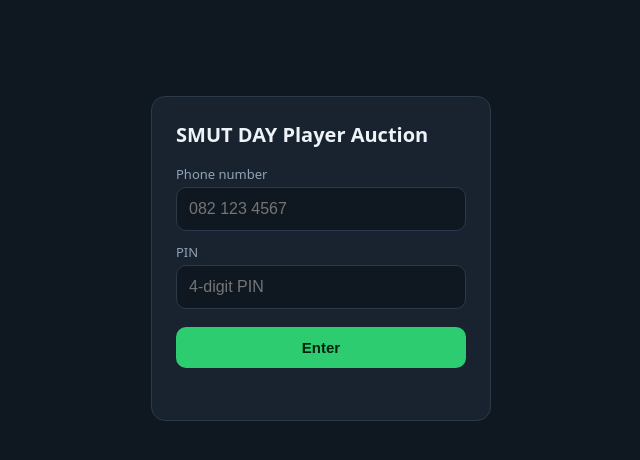
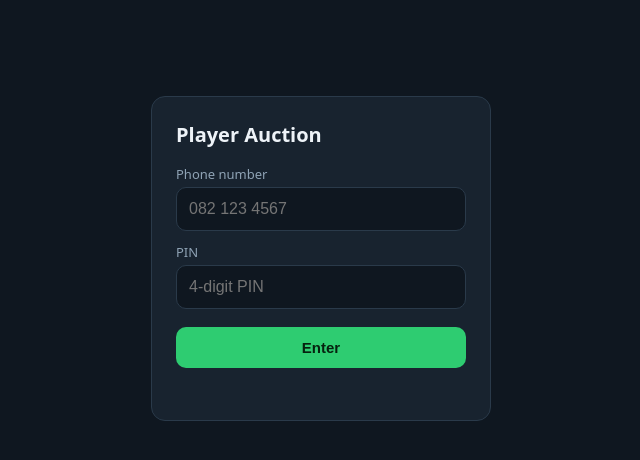
Before and after one commit to KalvinEP/AuctionTime, a website: page public/index.html in a window 1280 px wide. Shown: the whole page, without its empty margins (319-959 px from the left). Drawn offline with Linux system fonts and the light colour scheme.

Commit message:
Add files via upload

```diff
--- a/public/index.html
+++ b/public/index.html
@@ -3,7 +3,7 @@
 <head>
 <meta charset="utf-8">
 <meta name="viewport" content="width=device-width,initial-scale=1">
-<title>SMUT DAY Player Auction</title>
+<title>Player Auction</title>
 <style>
   :root{--bg:#0f1720;--card:#18232f;--line:#2a3a4a;--text:#eef3f8;--mut:#8fa3b5;--accent:#2ecc71;--warn:#f5b041;--bad:#e74c3c;--mine:#1f4d3a}
   *{box-sizing:border-box}
@@ -52,7 +52,7 @@
 <body>
 
 <div id="loginView" class="login" style="display:none">
-  <h1>SMUT DAY Player Auction</h1>
+  <h1>Player Auction</h1>
   <label for="phone">Phone number</label>
   <input id="phone" type="tel" inputmode="tel" autocomplete="tel" placeholder="082 123 4567">
   <label for="pin">PIN</label>
```
